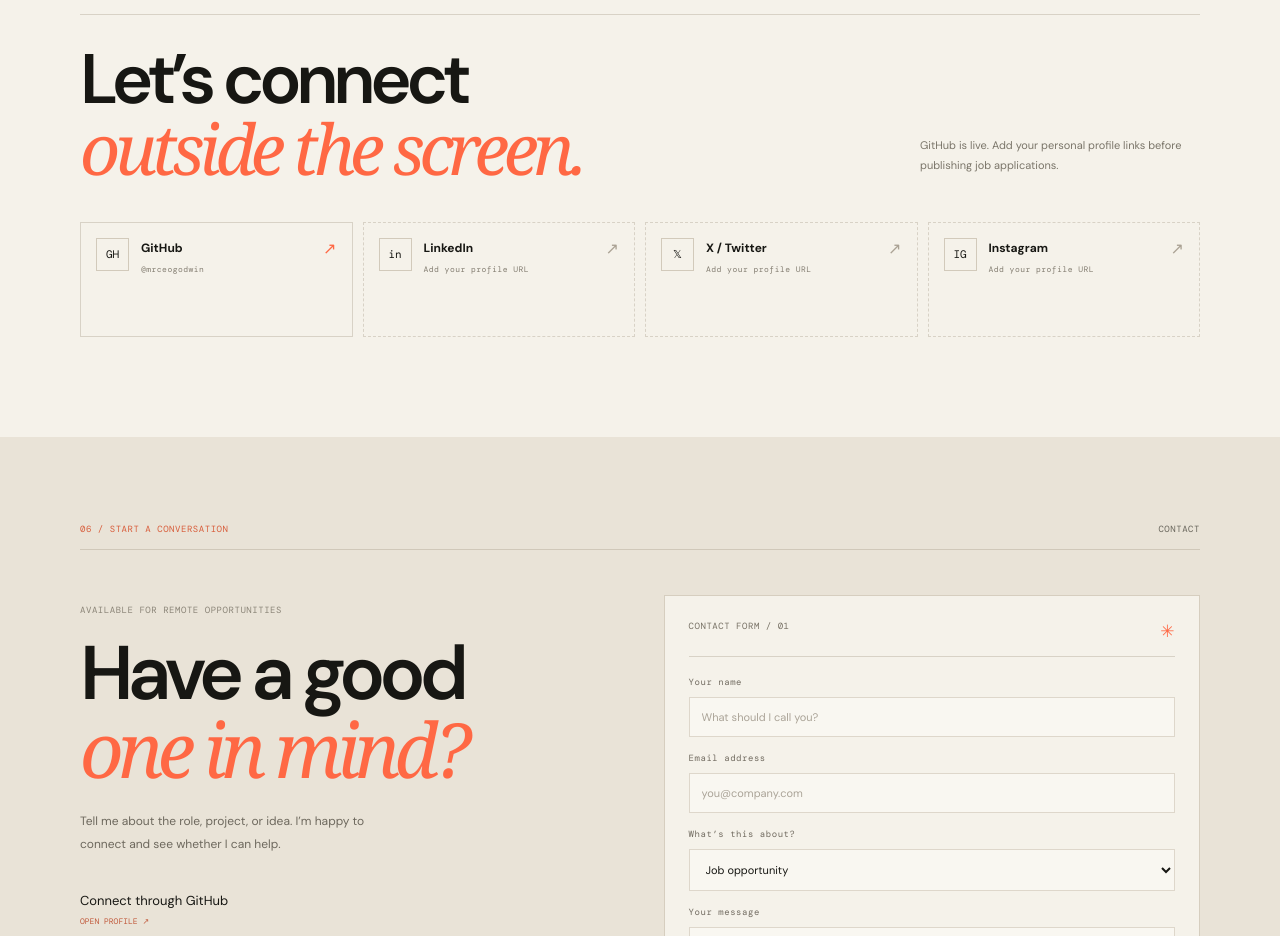
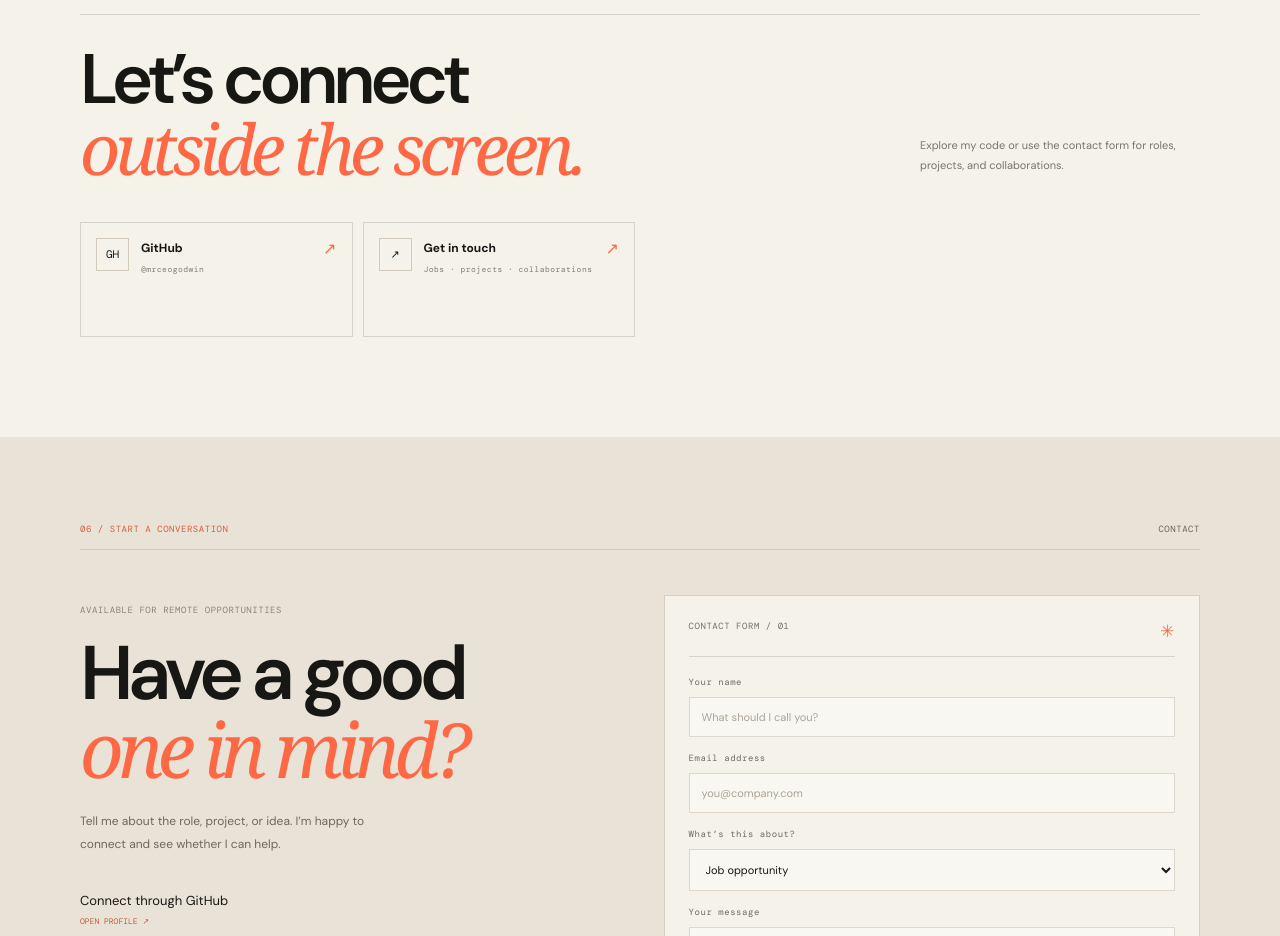
Before and after one commit to mrceogodwin/designbygodwin, a Next.js app: page / in a window 1280 px wide. Shown: the part 4820-5756 px from the top of the page. Built offline with nearby package versions, Linux system fonts and the light colour scheme; a web font is replaced by a local one.

Commit message:
Remove unfinished social placeholders and polish contact links

```diff
--- a/app/page.tsx
+++ b/app/page.tsx
@@ -21,10 +21,8 @@ const timeline = [
 ];
 
 const socials = [
-  { name: "GitHub", handle: "@mrceogodwin", href: "https://github.com/mrceogodwin", icon: "GH" },
-  { name: "LinkedIn", handle: "Add your profile URL", href: "", icon: "in" },
-  { name: "X / Twitter", handle: "Add your profile URL", href: "", icon: "𝕏" },
-  { name: "Instagram", handle: "Add your profile URL", href: "", icon: "IG" },
+  { name: "GitHub", handle: "@mrceogodwin", href: "https://github.com/mrceogodwin", icon: "GH", external: true },
+  { name: "Get in touch", handle: "Jobs · projects · collaborations", href: "#contact", icon: "↗", external: false },
 ];
 
 export default function Home() {
@@ -79,7 +77,7 @@ export default function Home() {
 
       <section className="experience-section" id="experience"><div className="page-width"><div className="section-kicker"><span>04 / THE JOURNEY</span><span>EXPERIENCE & LEARNING</span></div><div className="section-intro-row"><h2 className="display-heading">Growing by<br /><em>doing.</em></h2><p>My focus is practical experience: building projects, learning tools, and improving my ability to deliver working software. This section intentionally avoids invented job titles or dates.</p></div><div className="timeline">{timeline.map(item => <div className="timeline-item" key={item.title}><div className="timeline-date">{item.date}</div><div className="timeline-marker"><span /></div><div className="timeline-content"><span>{item.kind}</span><h3>{item.title}</h3><p>{item.body}</p></div><span className="timeline-arrow">↗</span></div>)}</div><div className="resume-note"><div><span className="mini-label">YOUR NEXT HIRE?</span><h3>Let’s make good work<br />happen together.</h3></div><a className="button button-light" href="#contact">TALK ABOUT A ROLE ↗</a></div></div></section>
 
-      <section className="social-section page-width" id="socials"><div className="section-kicker"><span>05 / ELSEWHERE</span><span>FIND ME ONLINE</span></div><div className="social-heading"><h2 className="display-heading">Let’s connect<br /><em>outside the screen.</em></h2><p>GitHub is live. Add your personal profile links before publishing job applications.</p></div><div className="social-grid">{socials.map(s => <a className={"social-card " + (!s.href ? "social-placeholder" : "")} href={s.href || "#contact"} key={s.name} target={s.href ? "_blank" : undefined} rel={s.href ? "noreferrer" : undefined} onClick={!s.href ? (e) => { e.preventDefault(); document.getElementById("contact")?.scrollIntoView({behavior:"smooth"}); } : undefined}><span className="social-icon">{s.icon}</span><span><strong>{s.name}</strong><small>{s.handle}</small></span><span className="social-arrow">↗</span></a>)}</div></section>
+      <section className="social-section page-width" id="socials"><div className="section-kicker"><span>05 / ELSEWHERE</span><span>FIND ME ONLINE</span></div><div className="social-heading"><h2 className="display-heading">Let’s connect<br /><em>outside the screen.</em></h2><p>Explore my code or use the contact form for roles, projects, and collaborations.</p></div><div className="social-grid">{socials.map(s => <a className="social-card" href={s.href} key={s.name} target={s.external ? "_blank" : undefined} rel={s.external ? "noreferrer" : undefined}><span className="social-icon">{s.icon}</span><span><strong>{s.name}</strong><small>{s.handle}</small></span><span className="social-arrow">↗</span></a>)}</div></section>
 
       <section className="contact-section" id="contact"><div className="page-width"><div className="section-kicker"><span>06 / START A CONVERSATION</span><span>CONTACT</span></div><div className="contact-layout"><div className="contact-copy"><p className="mini-label">AVAILABLE FOR REMOTE OPPORTUNITIES</p><h2 className="display-heading">Have a good<br /><em>one in mind?</em></h2><p>Tell me about the role, project, or idea. I’m happy to connect and see whether I can help.</p><a className="email-copy" href="https://github.com/mrceogodwin" target="_blank" rel="noreferrer">Connect through GitHub <span>OPEN PROFILE ↗</span></a><p className="contact-note">Direct email contact can be added once your preferred professional email is confirmed.</p></div><ContactForm /></div><div className="contact-bottom"><a className="brand" href="#top"><span className="brand-icon">g<span>.</span></span><span className="brand-name">GODWIN<br /><small>WEB DEVELOPER</small></span></a><span>DESIGNED WITH INTENT · BUILT WITH CURIOSITY</span><a href="#top">BACK TO TOP ↑</a></div></div></section>
     </main>
```
